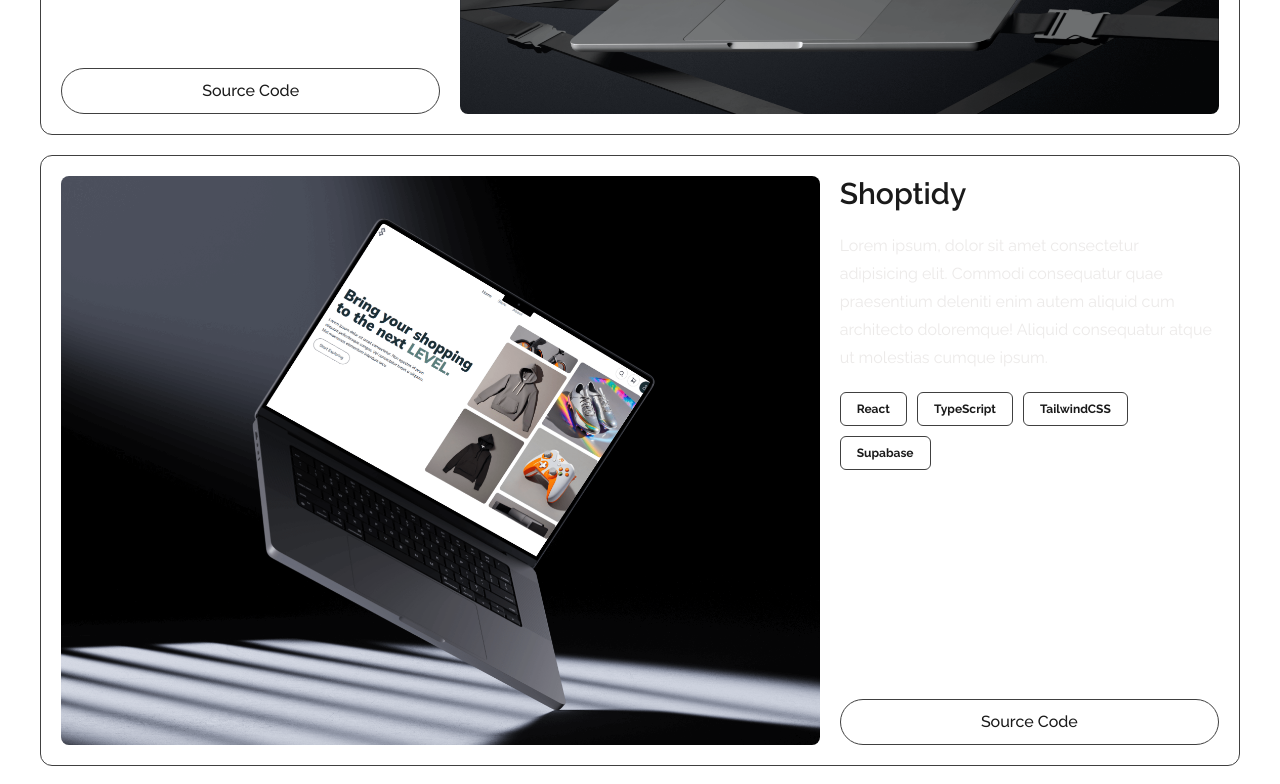
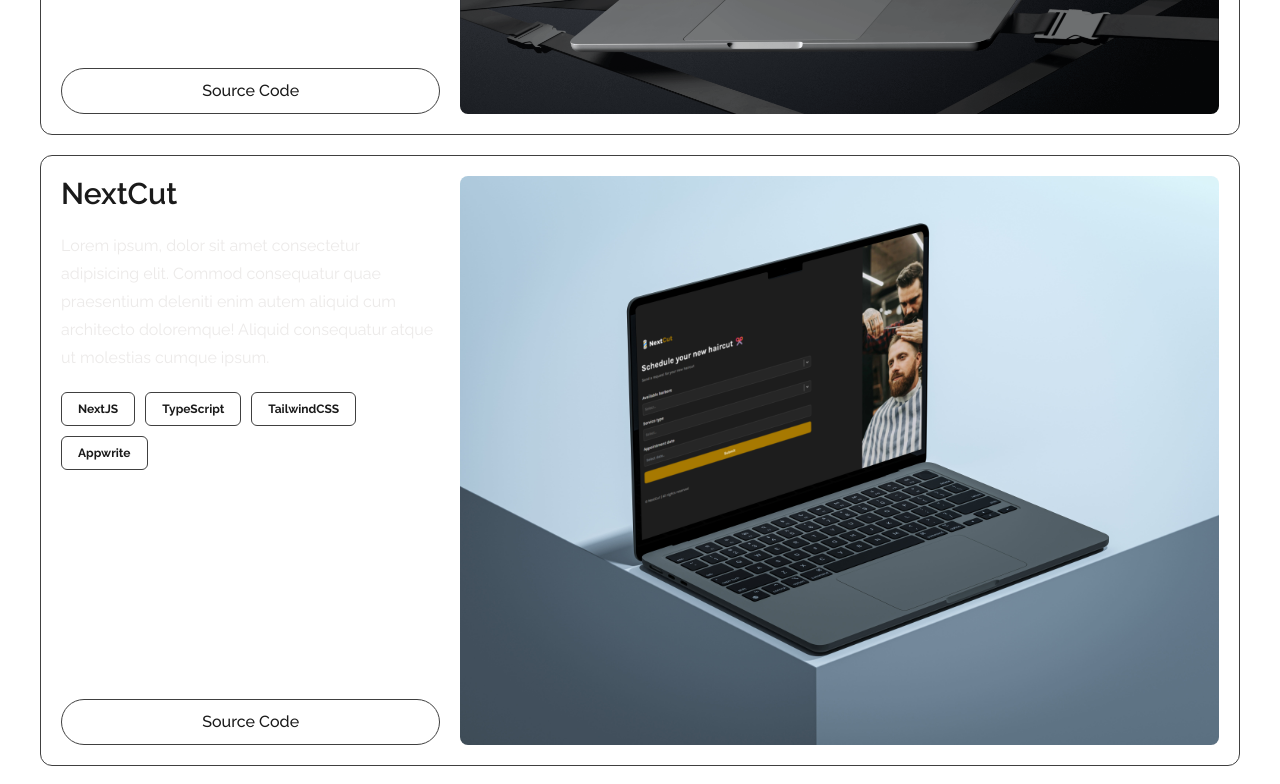
Before and after one commit to jer-in/portfolio-, a Next.js app: page / in a window 1280 px wide. Shown: the part 2000-2784 px from the top of the page. Built offline with nearby package versions, Linux system fonts and the light colour scheme.

Commit message:
Added one more portfolio project

```diff
--- a/app/_lib/constants.ts
+++ b/app/_lib/constants.ts
@@ -46,6 +46,13 @@ export const portfolioProjects = [
     techStack: ["React", "TypeScript", "TailwindCSS", "Appwrite"],
   },
   {
+    heading: "NextCut",
+    description:
+      "Lorem ipsum, dolor sit amet consectetur adipisicing elit. Commod consequatur quae praesentium deleniti enim autem aliquid cum architecto doloremque! Aliquid consequatur atque ut molestias cumque ipsum.",
+    imageUrl: "/imgs/projects/portfolio-mockup3.jpg",
+    techStack: ["NextJS", "TypeScript", "TailwindCSS", "Appwrite"],
+  },
+  {
     position: "right",
     heading: "Shoptidy",
     description:
```
Also changed, not shown: public/imgs/projects/portfolio-mockup3.jpg (added).
